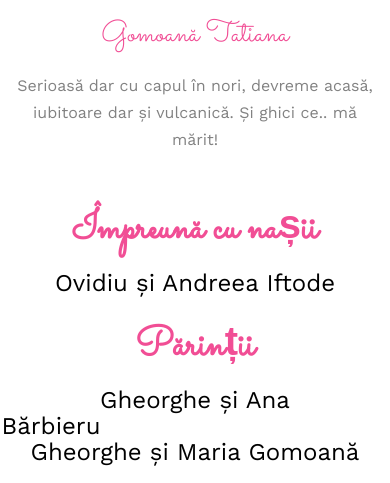
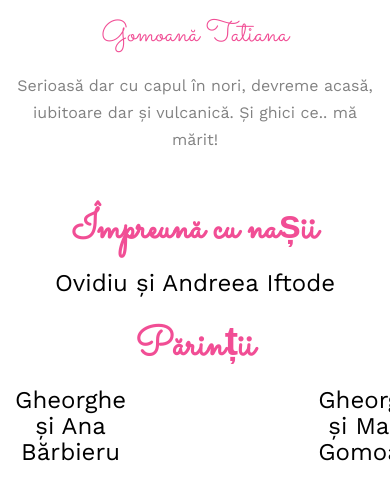
Before and after one commit to georgejoo/wedding2, a Flask app: page / in a window 390 px wide. Shown: the part 1446-1929 px from the top of the page. Run offline with Flask 2, Linux system fonts and the light colour scheme; some libraries are stand-ins or nearby versions; some web fonts are replaced.

Commit message:
fix view on mobile

```diff
--- a/static/style/style.css
+++ b/static/style/style.css
@@ -231,6 +231,7 @@ h1, h2, h3, h4, h5, h6, figure {
   background-position: top center;
   background-repeat: no-repeat;
   position: relative;
+
 }
 
 .fh5co-bg {
@@ -298,7 +299,7 @@ h1, h2, h3, h4, h5, h6, figure {
 }
 
 .fh5co-cover {
-  height: 1370px;
+  height: 1600px;
   background-size: cover;
   background-repeat: no-repeat;
   position: relative;
@@ -840,6 +841,17 @@ form label {
   padding: 0;
   color: white;
 }
+
+#fh5co-header2 .display-tc h1, #fh5co-header2 .display-tc h2
+{
+  margin: 0;
+  padding: 0;
+  color: white;
+  font-family: "Work Sans", serif;
+  line-height: 1.5;
+  font-size: 25px;
+}
+
 #fh5co-header .display-tc h1,
 #fh5co-counter .display-tc h1,
 .fh5co-cover .display-tc h1 {
--- a/templates/index.html
+++ b/templates/index.html
@@ -132,21 +132,22 @@
                 <div class="col-md-8 col-md-offset-2 text-center fh5co-heading animate-box " style="margin-bottom: 0;">
 					<h2>Împreună cu nașii</h2>
 					<h3>Ovidiu și Andreea Iftode</h3>
+					<h2>Părinții</h2>
+					<div class="col-md-8 col-md-offset-2 text-center fh5co-heading animate-box" style="display:flex; flex-direction: row; margin-bottom: 0;">
+						<h3>Gheorghe și Ana Bărbieru</h3>
+						<h3>&emsp;&emsp;&emsp;&emsp;&emsp;&emsp;&emsp;&emsp;</h3>
+						<h3>Gheorghe și Maria Gomoană</h3>
 					</div>
-				<div class="col-md-8 col-md-offset-2 text-center fh5co-heading animate-box " style="margin-bottom: 0;">
-                    <h2>Părinții</h2>
-                    <h3>Gheorghe și Ana Bărbieru&emsp;&emsp;&emsp;&emsp;&emsp;&emsp;&emsp;&emsp;&emsp;&emsp;&emsp;&emsp;Gheorghe și Maria Gomoană</h3>
                 </div>
             </div>
         </div>
 	</header>
-	<header id="fh5co-header2" class="fh5co-cover" role="banner" style="background-image:url(static/images/forever.jpg);" data-stellar-background-ratio="0.5">
+
+	<div id="fh5co-header2" class="fh5co-bg" style="background-image:url(static/images/forever.jpg); " >
 		<div class="overlay"></div>
 		<div class="container">
-			<div class="row">
-				<div class="col-md-8 col-md-offset-2 text-center">
 			<div class="display-t">
-						<div class="display-tc animate-box" data-animate-effect="fadeIn">
+				<div class="display-tc animate-box" data-animate-effect="fadeIn" >
 					<br>
 					<h2>"E o întâmplare a fiinţei mele</h2>
 					<h2> şi atunci fericirea dinlăuntrul meu</h2>
@@ -166,21 +167,18 @@
 					<h2>mult mai înalt şi mult mai curând.</h2>
 					<br>
 					<h2>Ce bine că eşti, ce mirare că sunt!</h2>
-							<h2>Două cântece diferite, lovindu-se amestecându-se,</h2>
+					<h2>Două cântece diferite, lovindu-se </h2>
+					<h2>amestecându-se,</h2>
 					<h2>douâ culori ce nu s-au văzut niciodată,</h2>
-							<h2>una foarte de jos, întoarsă spre pământ,
+					<h2>una foarte de jos, întoarsă spre pământ,</h2>
 					<h2>una foarte de sus, aproape ruptă</h2>
 					<h2>în înfrigurata, neasemuită luptă</h2>
 					<h2>a minunii că eşti, a-ntâmplării că sunt."</h2>
+					<br>
 				</div>
 			</div>
 		</div>
 	</div>
-		</div>
-	</header>
-
-
-
 
 	<div id="fh5co-event" class="fh5co-bg" style="background-image:url(static/images/evenimente.jpg);">
 		<div class="overlay"></div>
```
Lines whose indentation alone changed are shown as unchanged.
